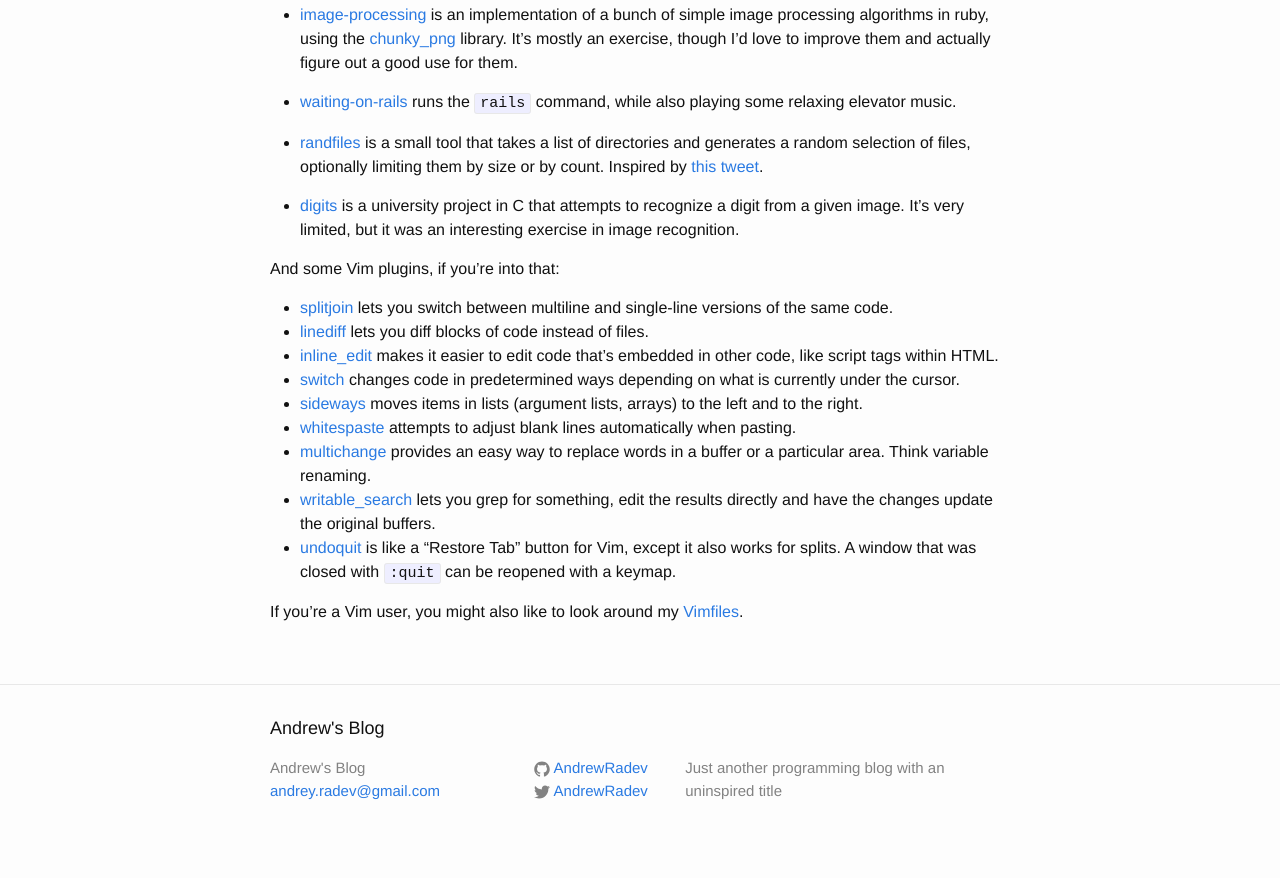
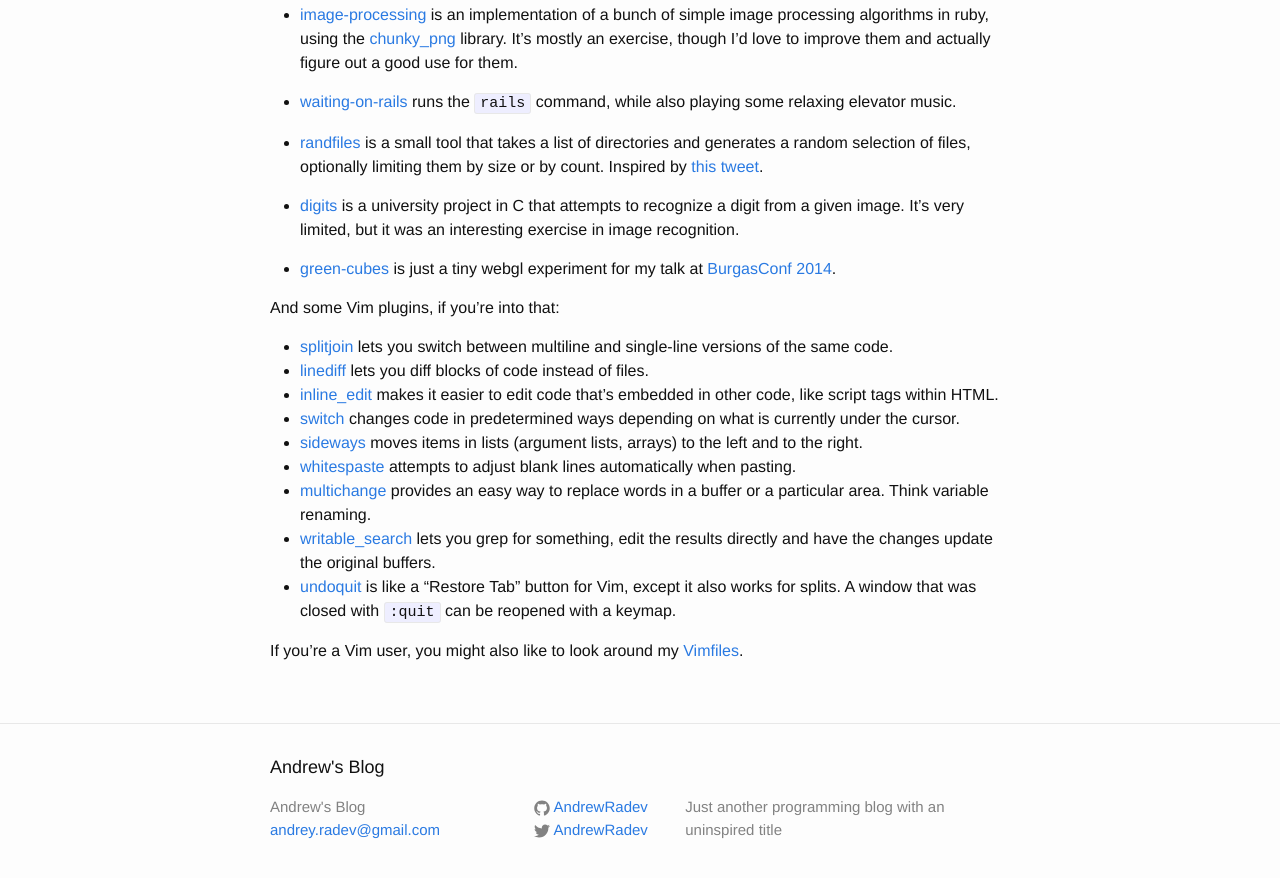
Before and after one commit to AndrewRadev/blog, a Jekyll site: the page built from about.md, in a window 1280 px wide and 900 px high, scrolled down 848 px. Shown: the top 878 px of the window. Built offline with Jekyll 4.4.1, drawn with Linux system fonts in a browser that asks for light colours; Markdown is read by kramdown in place of the engine named in the settings.

Commit message:
Green cubes

```diff
--- a/about.md
+++ b/about.md
@@ -32,6 +32,8 @@ Here are a few of my more interesting projects:
 
 - [digits](https://github.com/AndrewRadev/digits) is a university project in C that attempts to recognize a digit from a given image. It's very limited, but it was an interesting exercise in image recognition.
 
+- [green-cubes](https://github.com/AndrewRadev/green-cubes) is just a tiny webgl experiment for my talk at [BurgasConf 2014](https://github.com/AndrewRadev/BurgasConf-2014).
+
 And some Vim plugins, if you're into that:
 
 - [splitjoin](https://github.com/AndrewRadev/splitjoin.vim) lets you switch between multiline and single-line versions of the same code.
```
